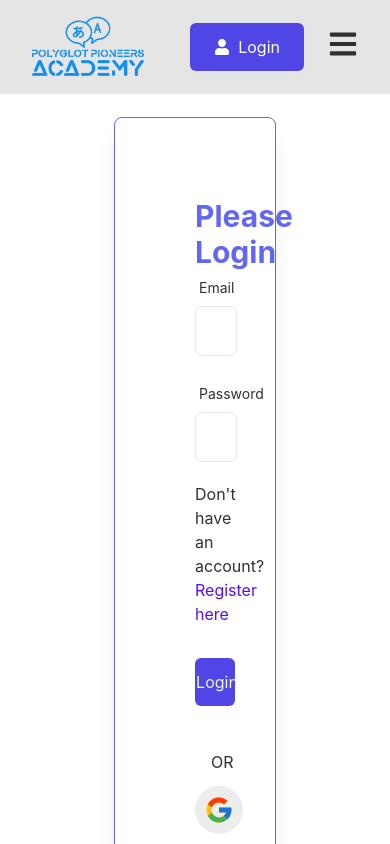
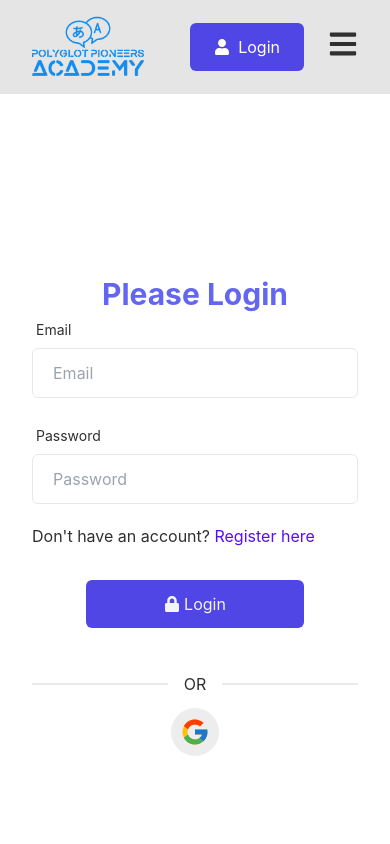
Before and after one commit to Muhammad-Hamim/polyglot-pioneer-client, a React (Vite) app: page /login in a window 390 px wide. Shown: the top 844 px of the page. Built offline with nearby package versions, Linux system fonts and the light colour scheme; no server answers.

Commit message:
make login page responsive

```diff
--- a/src/Pages/Login/Login.jsx
+++ b/src/Pages/Login/Login.jsx
@@ -37,7 +37,7 @@ const Login = () => {
         <title>PPA | Login</title>
       </Helmet>
       <div className="flex place-content-center place-items-center w-full min-h-screen">
-        <div className=" w-2/6 p-20 border-indigo-500 border-[1px] shadow-xl rounded-lg">
+        <div className=" p-8 w-full lg:w-2/6 lg:p-20 border-indigo-500 md:border-[1px] md:shadow-xl rounded-lg">
           <h2 className="text-indigo-500 text-3xl text-center font-bold">
             Please Login
           </h2>
```
